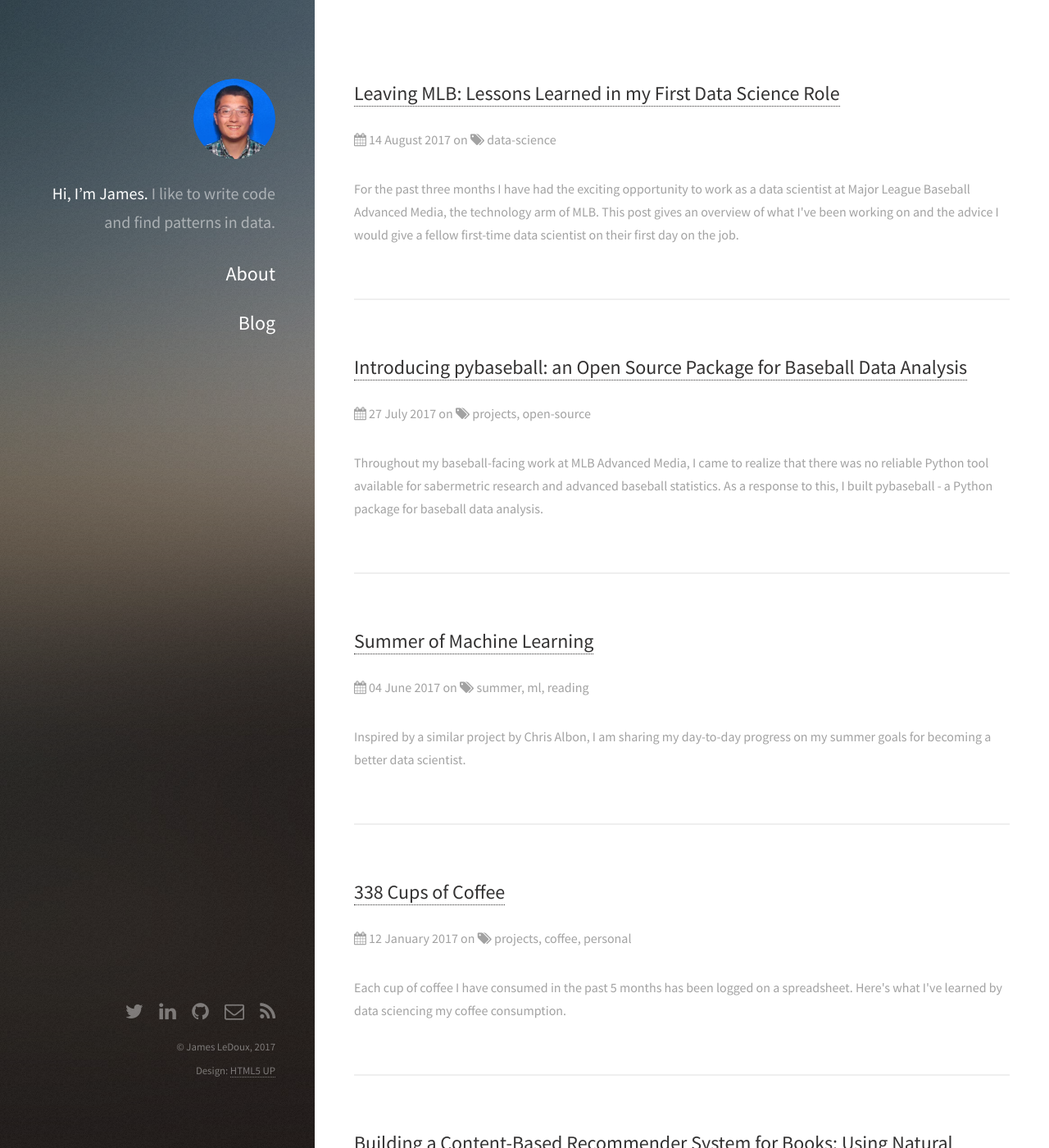
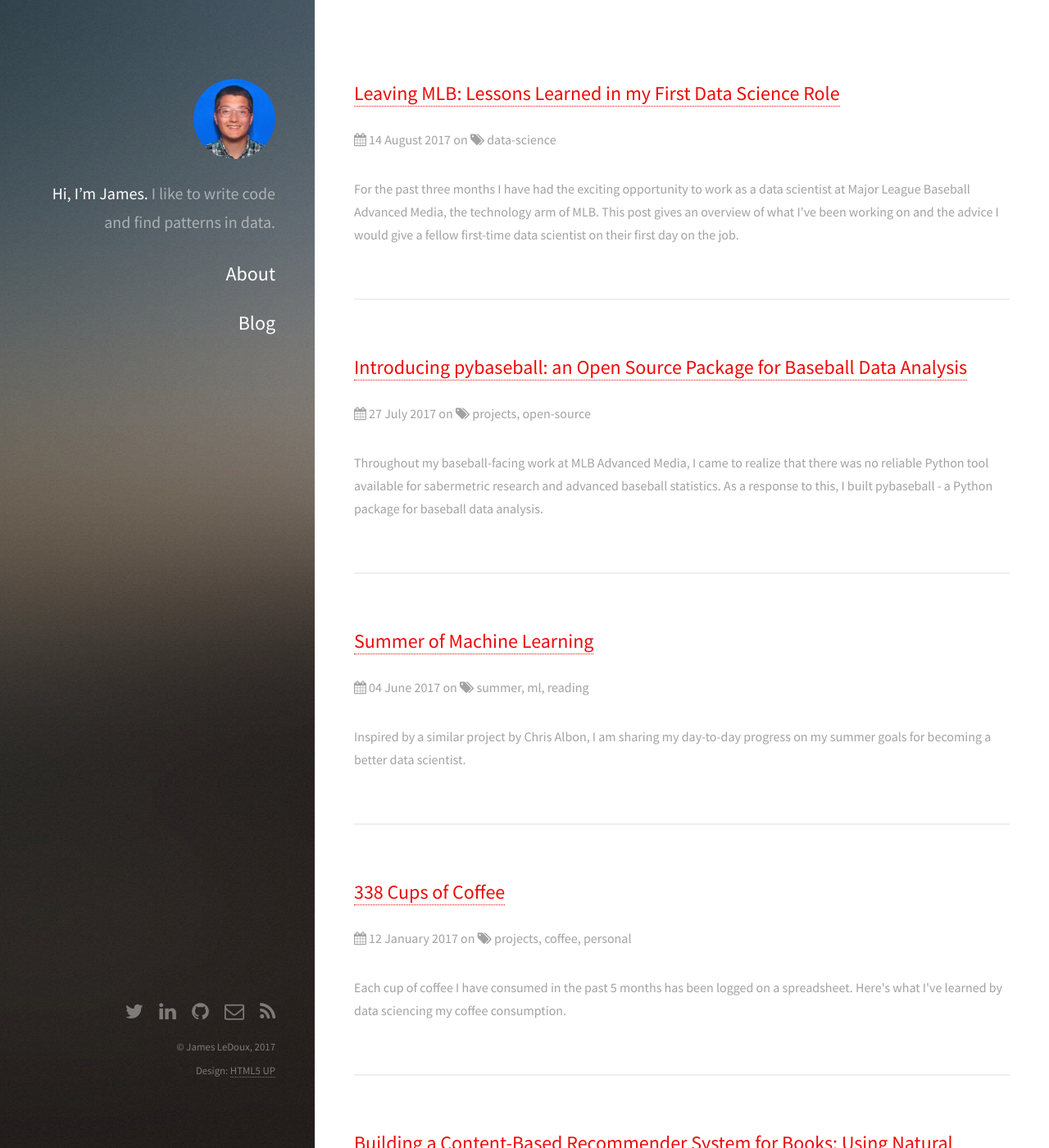
Before and after one commit to jldbc/jldbc.github.io, a Jekyll site: the page built from index.html, in a window 1280 px wide and 1400 px high. Shown: the whole window at 82% size. Built offline with Jekyll 4.4.1, drawn with Linux system fonts in a browser that asks for light colours; the list of posts is cut into pages by our own code.

Commit message:
red test

```diff
--- a/assets/sass/libs/_vars.scss
+++ b/assets/sass/libs/_vars.scss
@@ -27,7 +27,7 @@
 	$palette: (
 		bg:					#fff,
 		fg:					#a2a2a2,
-		fg-bold:			#333232,
+		fg-bold:			#ed0909,
 		fg-light:			#b2b2b2,
 		border:				#efefef,
 		border-bg:			#f7f7f7,
```
